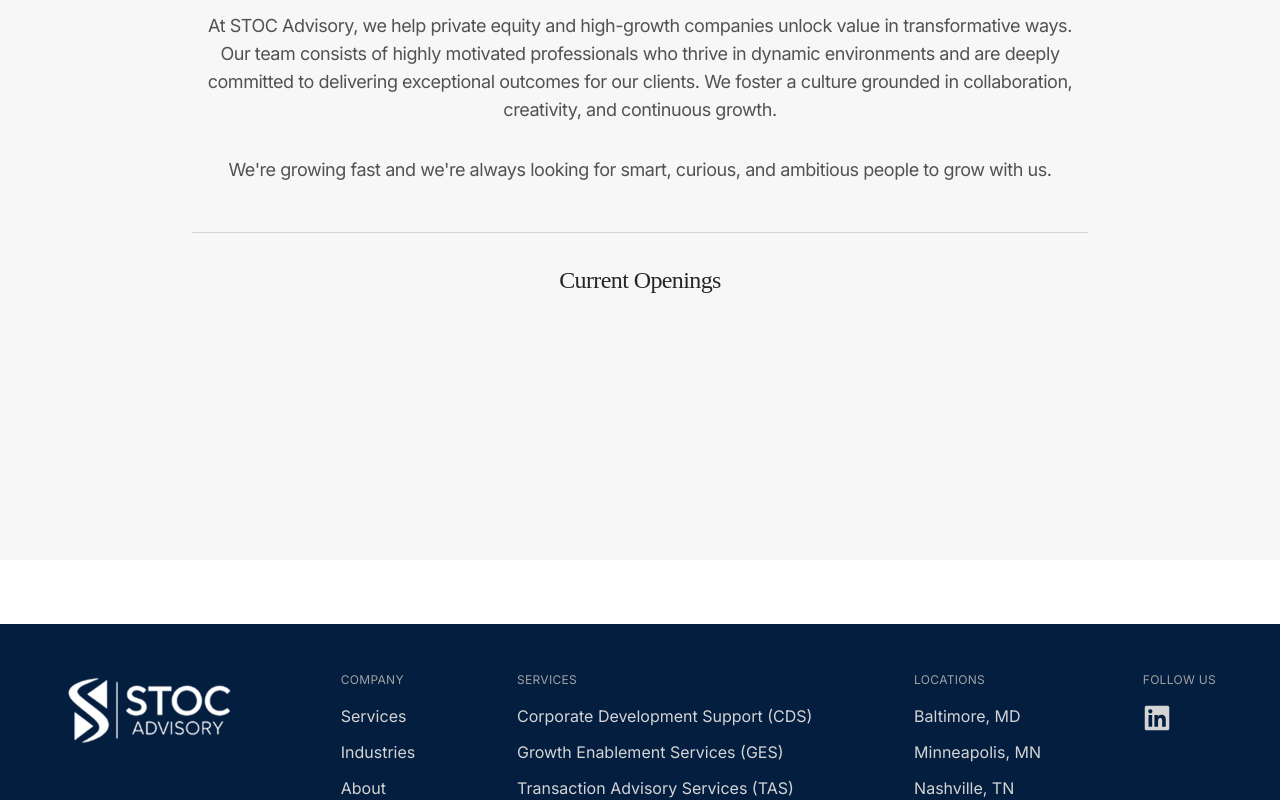
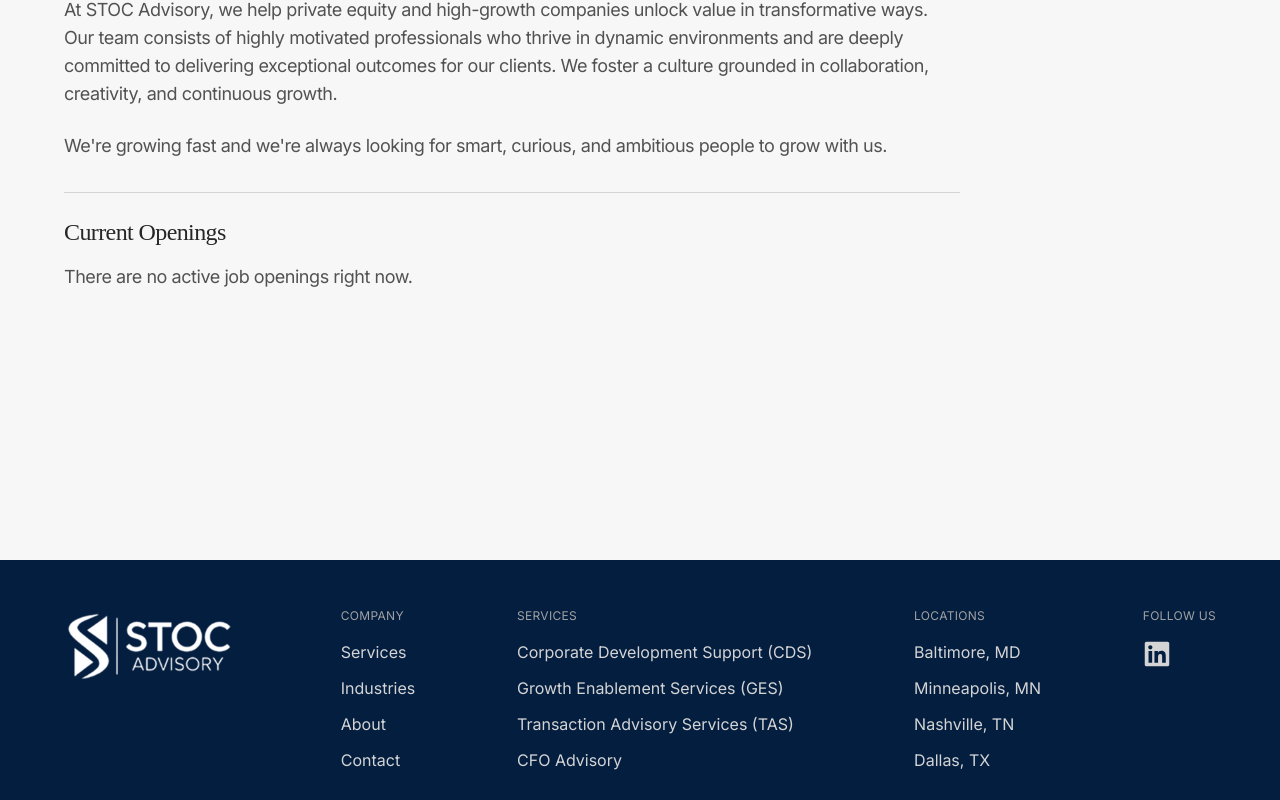
Before and after one commit to mhlauf1/stoc, a Next.js app: page /about/careers in a window 1280 px wide. Shown: the part 240-1040 px from the top of the page. Built offline with nearby package versions, Linux system fonts and the light colour scheme.

Commit message:
updating stoc info

```diff
--- a/src/app/contact/page.tsx
+++ b/src/app/contact/page.tsx
@@ -95,7 +95,7 @@
                 <div className="flex md:items-center text-sm md:text-base gap-2">
                   <MapPin size={20} className="size-4 md:size-5" />
                   <address className="not-italic">
-                    606 Baltimore Ave. Suite 205, Towson, MD 21204
+                    600 Baltimore Ave., Suite 205, Towson, MD 21204
                   </address>
                 </div>
               </div>
--- a/src/components/Footer.tsx
+++ b/src/components/Footer.tsx
@@ -81,16 +81,19 @@
             Locations
           </h4>
           <ul className="space-y-3 text-neutral-300">
-            {["Baltimore, MD", "Minneapolis, MN", "Nashville, TN"].map(
-              (loc) => (
+            {[
+              "Baltimore, MD",
+              "Minneapolis, MN",
+              "Nashville, TN",
+              "Dallas, TX",
+            ].map((loc) => (
               <li
                 key={loc}
                 className="hover:text-white transition-colors duration-200"
               >
                 {loc}
               </li>
-              )
-            )}
+            ))}
           </ul>
         </div>
         {/* Social */}
--- a/src/components/about/TeamMembers.tsx
+++ b/src/components/about/TeamMembers.tsx
@@ -4,7 +4,6 @@
 import { teamMeberData } from "@/utils/data";
 import type { TeamMemberProps } from "@/utils/types";
 import Image from "next/image";
-import { motion } from "framer-motion";
 
 const TeamMember = ({ name, image, location, title }: TeamMemberProps) => (
   <div className="flex flex-col items-start">
@@ -31,13 +30,7 @@
       </h2>
       <div className="grid grid-cols-1 sm:grid-cols-2 gap-x-6 gap-y-8 md:gap-y-12 md:grid-cols-3">
         {teamMeberData.map((item) => (
-          <motion.div
-            key={item.id}
-            initial={{ opacity: 0, y: 20 }}
-            whileInView={{ opacity: 1, y: 0 }}
-            transition={{ duration: 0.5, ease: "easeIn", delay: 0.1 }}
-            viewport={{ once: true, amount: 0.05 }}
-          >
+          <div key={item.id}>
             <TeamMember
               id={item.id}
               name={item.name}
@@ -45,7 +38,7 @@
               image={item.image}
               title={item.title}
             />
-          </motion.div>
+          </div>
         ))}
       </div>
     </section>
--- a/src/components/about/careers/Hero.tsx
+++ b/src/components/about/careers/Hero.tsx
@@ -16,10 +16,12 @@
   }),
 };
 
+const careers = false;
+
 const Hero: React.FC = () => {
   return (
-    <section className="bg-[#F7F7F7] w-full min-h-screen mb-12 md:mb-16 flex flex-col px-4 md:px-[5%]">
-      <div className="flex flex-col py-[15vh] gap-4 items-center flex-1">
+    <section className="bg-[#F7F7F7] w-full min-h-screen flex flex-col px-4 md:px-[5%]">
+      <div className="flex flex-col py-[15vh] gap-2 items-start flex-1">
         {/* Section marker */}
         <motion.div
           initial="hidden"
@@ -58,7 +60,7 @@
           variants={textVariants}
           custom={2}
           viewport={{ once: true, amount: 0.1 }}
-          className="mt-2 text-md md:text-lg text-center text-neutral-600 tracking-tight max-w-4xl"
+          className="mt-2 text-md md:text-lg text-start text-neutral-600 tracking-tight max-w-4xl"
         >
           At STOC Advisory, we help private equity and high-growth companies
           unlock value in transformative ways. Our team consists of highly
@@ -73,7 +75,7 @@
           variants={textVariants}
           custom={3}
           viewport={{ once: true, amount: 0.1 }}
-          className="mt-4 text-md md:text-lg text-center text-neutral-600 tracking-tight max-w-4xl"
+          className="mt-4 text-md md:text-lg text-start text-neutral-600 tracking-tight max-w-4xl"
         >
           We&apos;re growing fast and we&apos;re always looking for smart,
           curious, and ambitious people to grow with us.
@@ -85,12 +87,21 @@
           variants={textVariants}
           custom={4}
           viewport={{ once: true, amount: 0.1 }}
-          className="pt-8 mt-8 border-t border-neutral-300 w-full max-w-4xl"
+          className="pt-6 mt-6 border-t border-neutral-300 w-full max-w-4xl"
         >
-          <h3 className="text-neutral-800 text-xl text-center md:text-2xl font-gambetta leading-tight tracking-tight">
+          <h3 className="text-neutral-800 text-xl text-start md:text-2xl font-gambetta leading-tight tracking-tight">
             Current Openings
           </h3>
         </motion.div>
+        {!careers ? (
+          <div>
+            <p className="mt-2 text-md md:text-lg text-start text-neutral-600 tracking-tight max-w-4xl">
+              There are no active job openings right now.
+            </p>
+          </div>
+        ) : (
+          <div></div>
+        )}
       </div>
     </section>
   );
--- a/src/components/about/locations/Hero.tsx
+++ b/src/components/about/locations/Hero.tsx
@@ -57,11 +57,15 @@
     city: "Nashville, TN",
     address: "6200 Tennessee 100 Suite 302, Nashville, TN 37205",
   },
+  {
+    city: "Dallas",
+    address: "Coming Soon",
+  },
 ];
 
 const Hero: React.FC = () => {
   return (
-    <section className="bg-[#F7F7F7] w-full min-h-screen mb-0 md:mb-16 flex flex-col px-4 md:px-[5%]">
+    <section className="bg-[#F7F7F7] w-full min-h-screen flex flex-col px-4 md:px-[5%]">
       <div className="flex flex-col md:flex-row pt-[15vh] pb-[5vh] md:py-[15vh] gap-8 flex-1">
         {/* LEFT COLUMN */}
         <div className="flex-1 flex flex-col">
@@ -91,7 +95,7 @@
             variants={textVariants}
             custom={1}
             viewport={{ once: true, amount: 0.1 }}
-            className="text-neutral-800 text-3xl text-start md:text-4xl lg:text-5xl font-gambetta leading-tight tracking-tight"
+            className="text-neutral-800 text-3xl text-start md:text-4xl font-gambetta leading-tight tracking-tight"
           >
             Our Locations
           </motion.h2>
@@ -103,7 +107,7 @@
             variants={textVariants}
             custom={2}
             viewport={{ once: true, amount: 0.1 }}
-            className="mt-4 text-lg md:text-xl text-start text-neutral-600 tracking-tight max-w-prose"
+            className="mt-4 md:text-lg text-start text-neutral-600 tracking-tight md:max-w-[90%]"
           >
             STOC Advisory maintains a strong presence in both Baltimore and
             Minneapolis to serve our East Coast and Midwest clients efficiently.
@@ -117,13 +121,13 @@
             variants={textVariants}
             custom={3}
             viewport={{ once: true, amount: 0.1 }}
-            className="mt-8 text-neutral-700 text-xl md:text-2xl tracking-tight font-gambetta"
+            className="mt-4 md:mt-8 text-neutral-900 text-lg md:text-xl tracking-tight font-gambetta"
           >
             We are located at:
           </motion.span>
-
+          <div className="h-[1px] w-full bg-neutral-200  mt-4"></div>
           {/* Info grid */}
-          <div className="mt-4 grid grid-cols-1 gap-6">
+          <div className="mt-4  grid grid-cols-1 gap-7">
             {locations.map(({ city, address, phone }, idx) => (
               <motion.div
                 key={city}
@@ -132,16 +136,14 @@
                 variants={cardVariants}
                 custom={idx}
                 viewport={{ once: true, amount: 0.1 }}
-                className="bg-white tracking-tight p-6 md:p-8 rounded-md shadow-sm"
+                className=""
               >
-                <h4 className="text-neutral-800 text-2xl md:text-3xl tracking-tight font-gambetta">
+                <h4 className="text-neutral-800 text-lg md:text-xl tracking-tight font-gambetta">
                   {city}
                 </h4>
-                <p className="text-lg leading-7 text-neutral-600 mt-2">
-                  {address}
-                </p>
+                <p className=" text-neutral-600 ">{address}</p>
                 {phone && (
-                  <p className="text-lg leading-7 text-neutral-600 mt-2">
+                  <p className=" text-neutral-600">
                     Phone:{" "}
                     <a href={`tel:${phone}`} className="hover:text-black">
                       {phone}
--- a/src/utils/data.ts
+++ b/src/utils/data.ts
@@ -264,7 +264,7 @@
     },
     {
         id: 4,
-        name: "Anne Federico",
+        name: "Anne Gill",
         image: "/Anne_Federico.jpg",
         location: "Baltimore, MD",
         title: "Manager | TAS"
```
Lines whose indentation alone changed are shown as unchanged.
